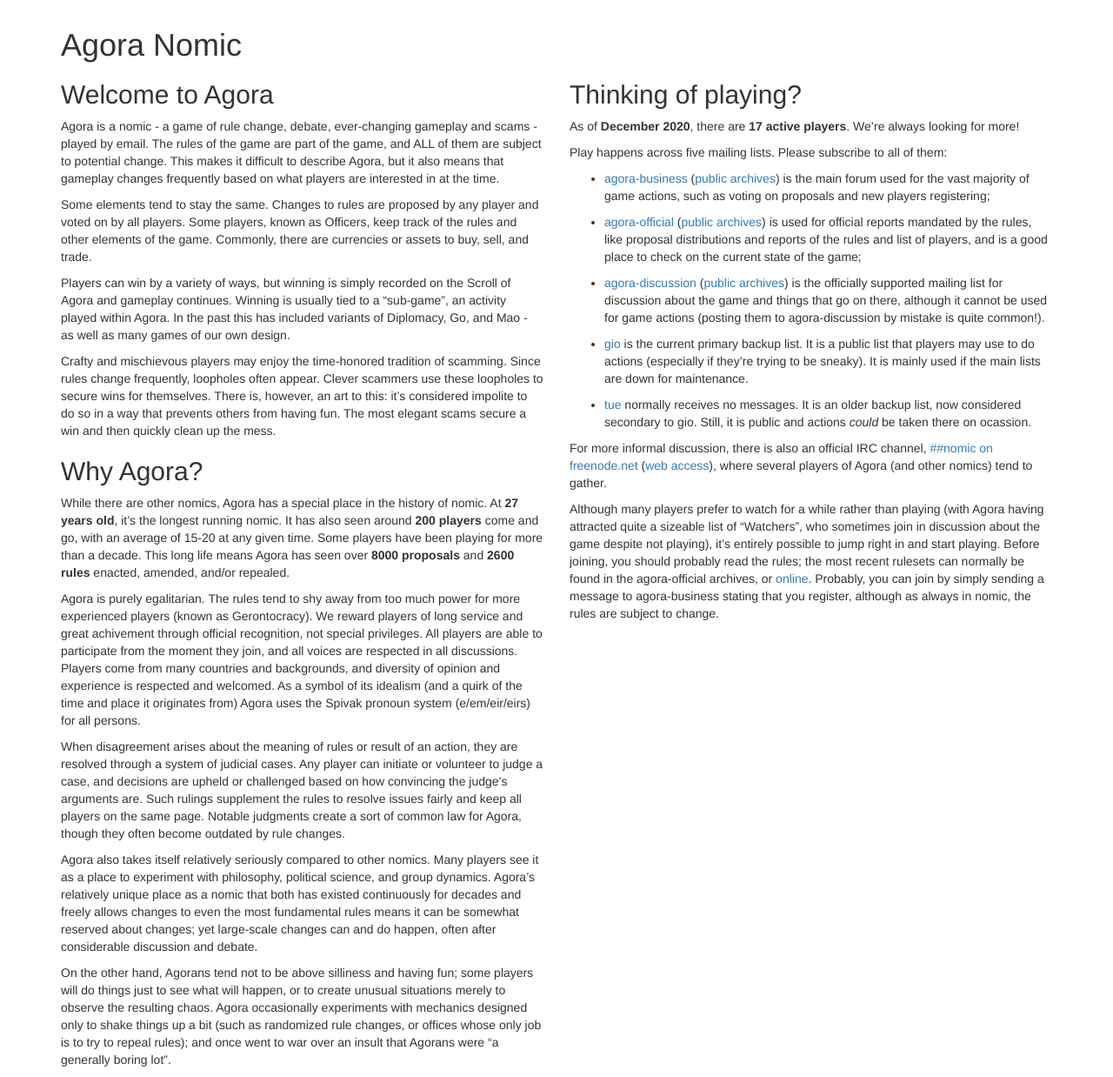
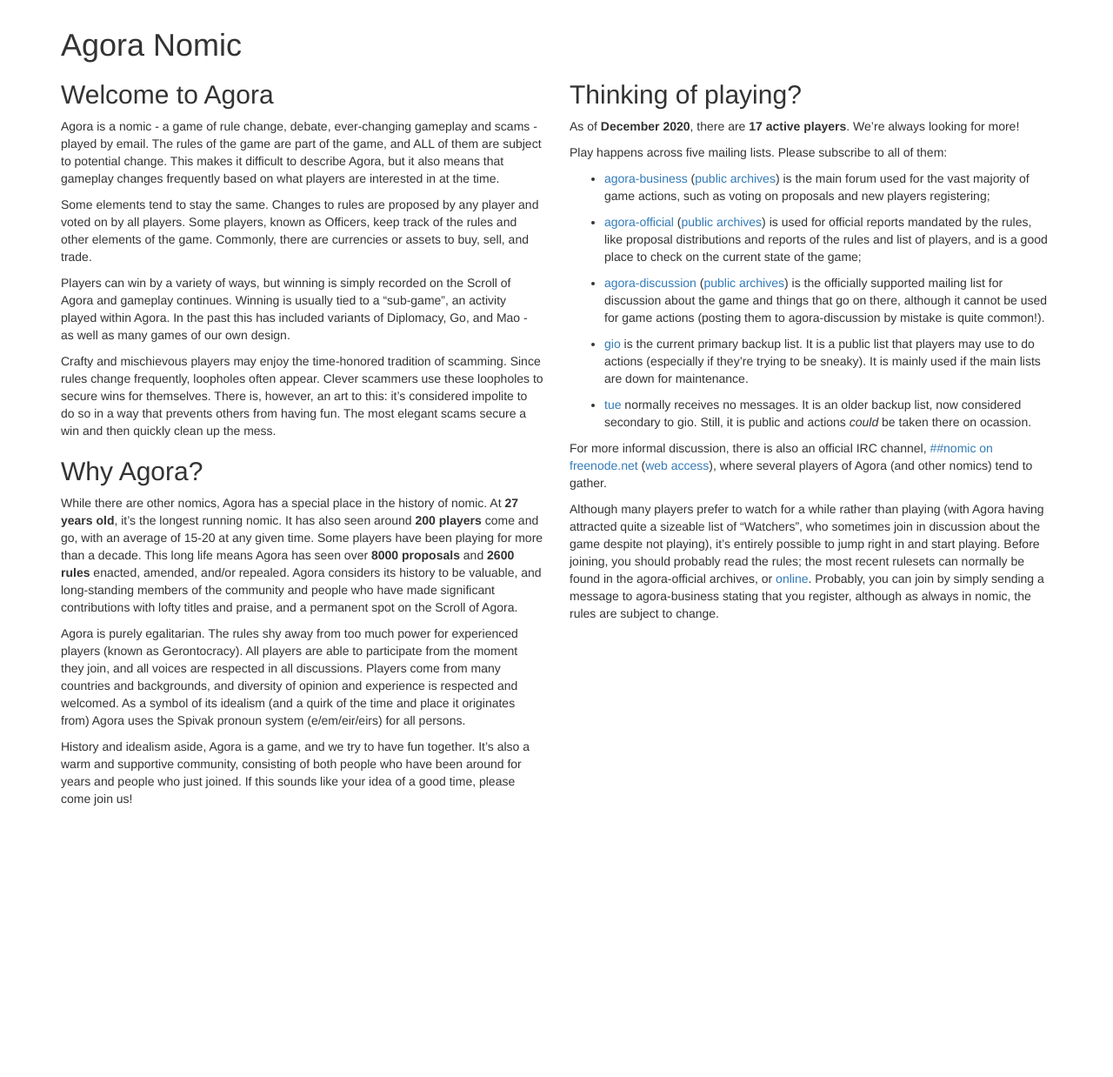
Before and after one commit to nixnull/agoranomic.github.io, a Jekyll site: the page built from index.md, in a window 1280 px wide, cut to the strip 164-1402 px from the top of the page. Shown: the whole strip at 87% size. Built offline with Jekyll 4.4.1, drawn with Linux system fonts in a browser that asks for light colours; nearby versions of some CDN libraries; our own code applies the rules of GitHub Pages for plain Markdown files; after the commit the page ends 1102 px from its top, so only the background shows below that.

Commit message:
editing it down

```diff
--- a/index.md
+++ b/index.md
@@ -41,42 +41,24 @@ of nomic. At **27 years old**, it's the longest running nomic. It has
 also seen around **200 players** come and go, with an average of 15-20
 at any given time. Some players have been playing for more than a
 decade. This long life means Agora has seen over **8000 proposals** and
-**2600 rules** enacted, amended, and/or repealed.
+**2600 rules** enacted, amended, and/or repealed. Agora considers its
+history to be valuable, and long-standing members of the community and
+people who have made significant contributions with lofty titles and
+praise, and a permanent spot on the Scroll of Agora.
 
-Agora is purely egalitarian. The rules tend to shy away from too much
-power for more experienced players (known as Gerontocracy). We reward
-players of long service and great achivement through official
-recognition, not special privileges. All players are able to participate
-from the moment they join, and all voices are respected in all
-discussions. Players come from many countries and backgrounds, and
+Agora is purely egalitarian. The rules shy away from too much power for
+experienced players (known as Gerontocracy). All players are able to
+participate from the moment they join, and all voices are respected in
+all discussions. Players come from many countries and backgrounds, and
 diversity of opinion and experience is respected and welcomed. As a
 symbol of its idealism (and a quirk of the time and place it originates
 from) Agora uses the Spivak pronoun system (e/em/eir/eirs) for all
 persons.
 
-When disagreement arises about the meaning of rules or result of an
-action, they are resolved through a system of judicial cases. Any player
-can initiate or volunteer to judge a case, and decisions are upheld or
-challenged based on how convincing the judge's arguments are. Such
-rulings supplement the rules to resolve issues fairly and keep all
-players on the same page. Notable judgments create a sort of common law
-for Agora, though they often become outdated by rule changes.
-
-Agora also takes itself relatively seriously compared to other nomics.
-Many players see it as a place to experiment with philosophy, political
-science, and group dynamics. Agora's relatively unique place as a nomic
-that both has existed continuously for decades and freely allows changes
-to even the most fundamental rules means it can be somewhat reserved
-about changes; yet large-scale changes can and do happen, often after
-considerable discussion and debate.
-
-On the other hand, Agorans tend not to be above silliness and having
-fun; some players will do things just to see what will happen, or to
-create unusual situations merely to observe the resulting chaos.
-Agora occasionally experiments with mechanics designed only to shake
-things up a bit (such as randomized rule changes, or offices whose
-only job is to try to repeal rules); and once went to war over an
-insult that Agorans were "a generally boring lot".
+History and idealism aside, Agora is a game, and we try to have fun
+together. It's also a warm and supportive community, consisting of both
+people who have been around for years and people who just joined. If
+this sounds like your idea of a good time, please come join us!
 
 </div>
 
```
